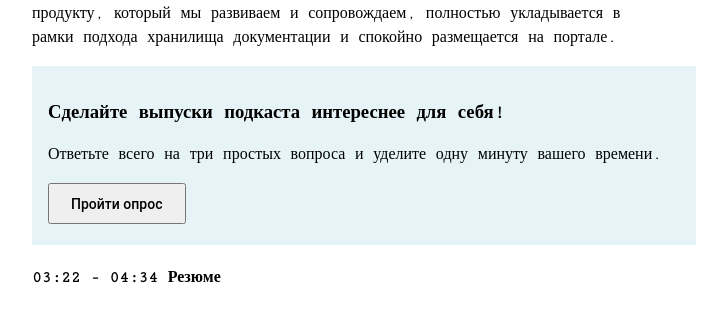
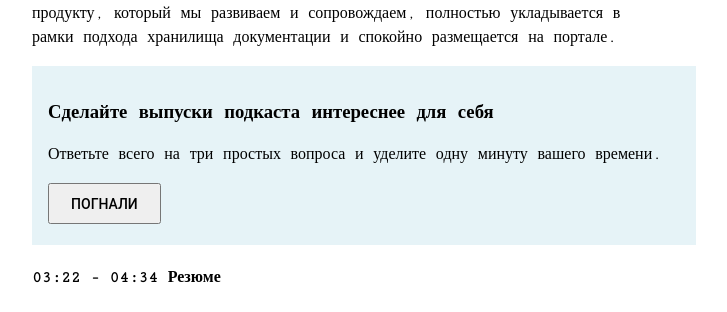
Before and after one commit to techwritex/techcommpod, a Jekyll site: the page built from _posts/2023-03-16-vypusk-4-edinyj-istochnik-pravdy-dopolnenie.md, in a window 1280 px wide and 900 px high, scrolled down 2286 px. Shown: the part 158-470 px from the top of the window, without its empty margins (292-1019 px from the left). Built offline with Jekyll 4.4.1, drawn with Linux system fonts in a browser that asks for light colours.

Commit message:
techcommpod-1.8.3-survey-custom-form-13

```diff
--- a/_includes/podcast_survey_banner.html
+++ b/_includes/podcast_survey_banner.html
@@ -1,8 +1,7 @@
 <div style="padding: 1em; background-color: #e6f3f7; width: 100%;">
-    <h3>Сделайте выпуски подкаста интереснее для себя!</h3>
+    <h3>Сделайте выпуски подкаста интереснее для себя</h3>
     <p>Ответьте всего на три простых вопроса и уделите одну минуту вашего времени.</p>
     <a href="https://forms.gle/muj1QHqAdtN52Qzj8"><button
-            style="padding:0.75em 1.5em; margin:0 0.3em 0.3em 0; font-family:'Roboto', sans-serif; font-weight:500; font-size: 14px;">Пройти
-            опрос</button>
+            style="padding:0.75em 1.5em; margin:0 0.3em 0.3em 0; font-family:'Roboto', sans-serif; font-weight:500; font-size: 14px;">ПОГНАЛИ</button>
     </a>
 </div>
```
